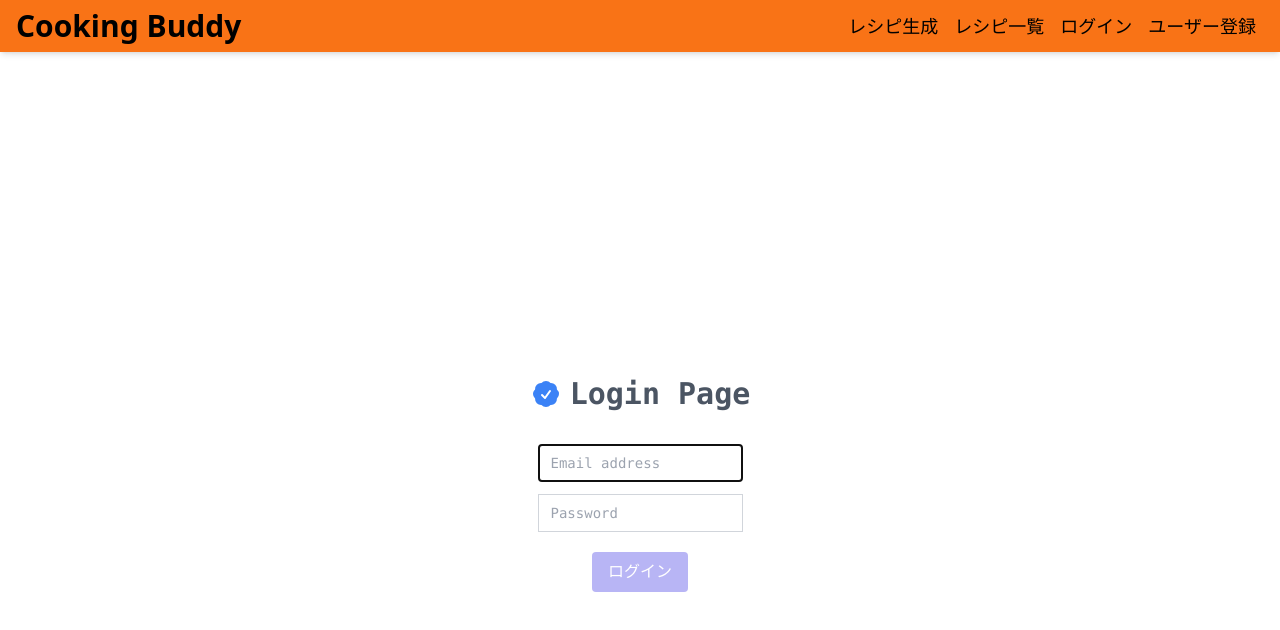
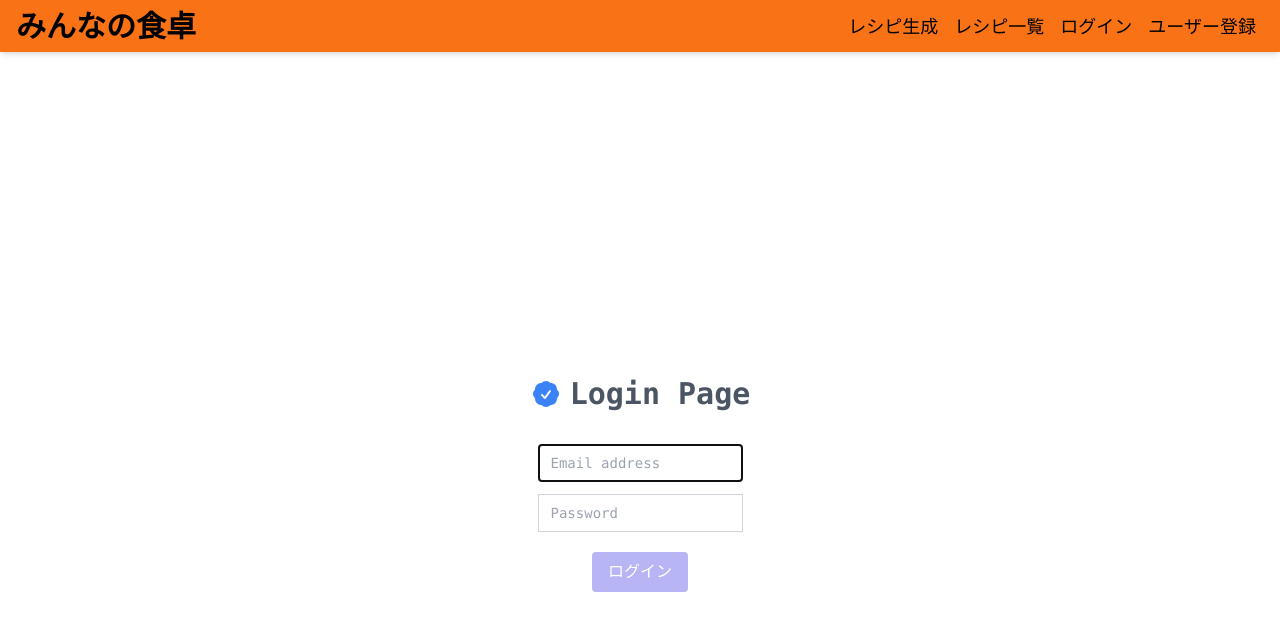
Before and after one commit to tomdurry/food-app, a React (Create React App) app in the folder frontend/: page / in a window 1280 px wide. Shown: the top 630 px of the page. Built offline with nearby package versions, Linux system fonts and the light colour scheme; no server answers.

Commit message:
title change #59

```diff
--- a/frontend/src/components/NavigationBar.tsx
+++ b/frontend/src/components/NavigationBar.tsx
@@ -18,7 +18,7 @@ export const NavigationBar = () => {
       <div className="max-w-7xl mx-auto px-4 py-2 flex justify-between items-center">
         <div className="flex items-center">
             <Link to={isLogin ? "/generate" : "/"} className="text-3xl font-extrabold">
-                Cooking Buddy
+                みんなの食卓
             </Link>
         </div>
         <div className="flex">
```
